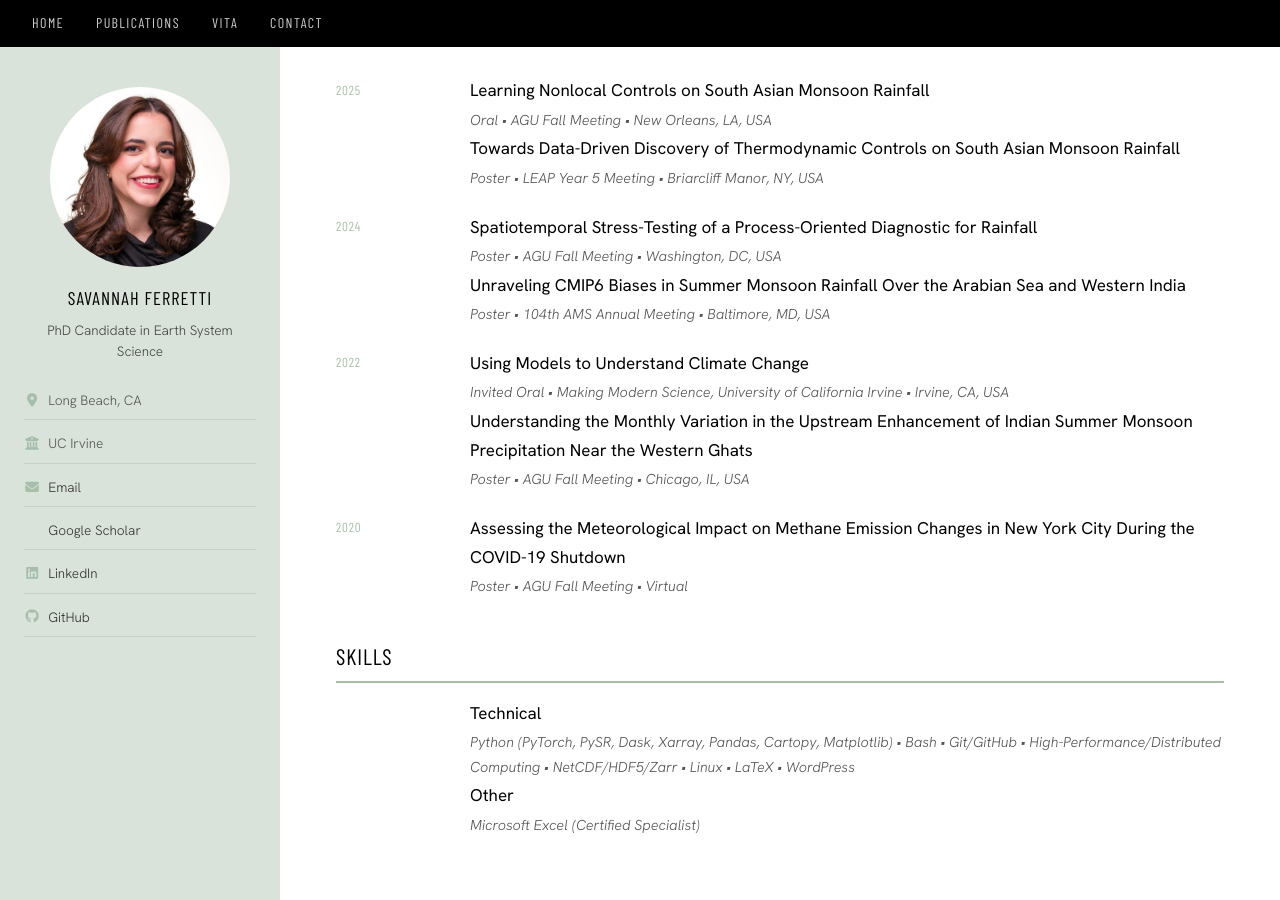
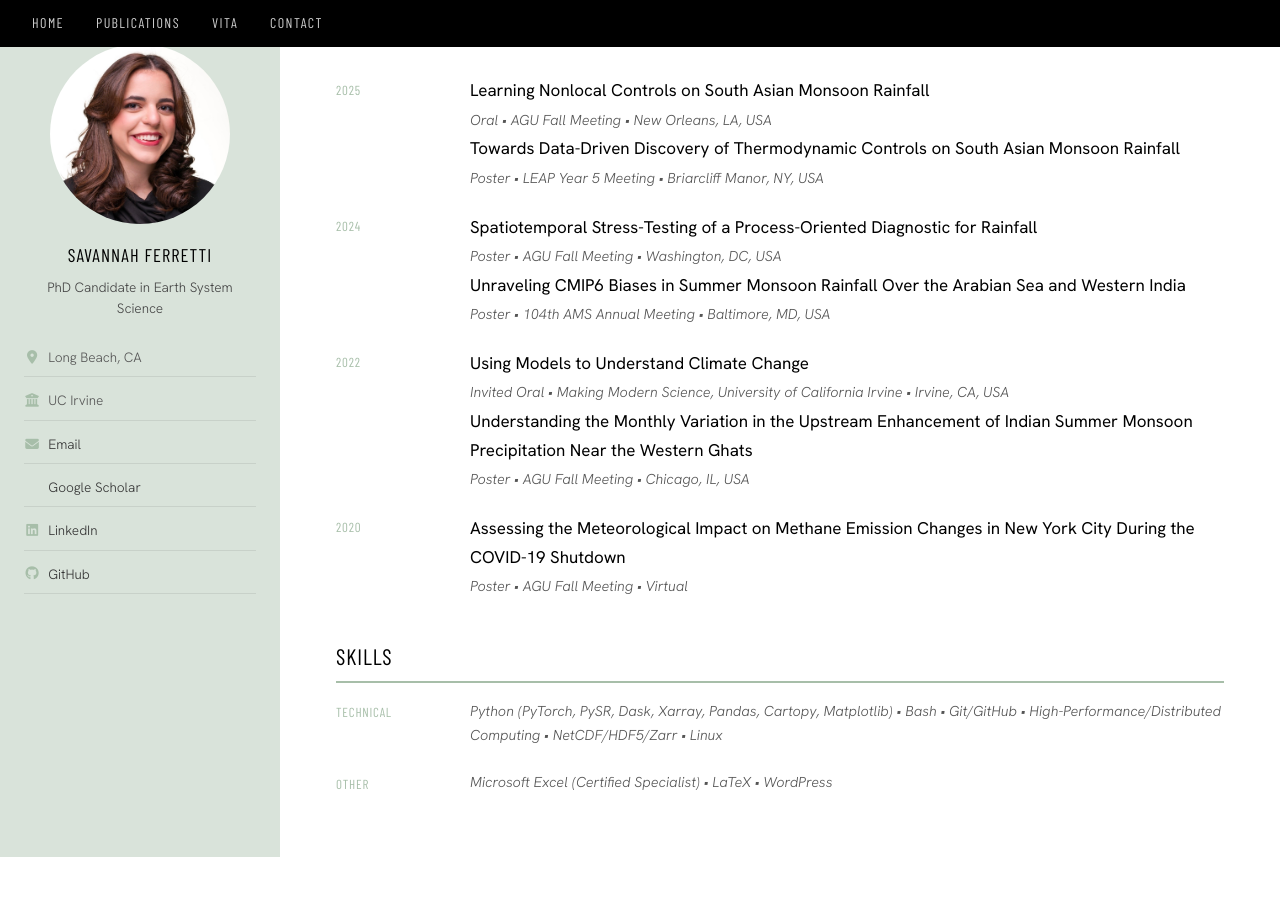
Before and after one commit to savannahferretti/savannahferretti.github.io, a Jekyll site: the page built from pages/vita.md, in a window 1280 px wide and 900 px high, scrolled down 1760 px. Built offline with Jekyll 4.4.1, drawn with Linux system fonts in a browser that asks for light colours; a style sheet for code colours, icons or effects is not loaded; after the commit the page ends 2617 px from its top, so only the background shows below that.

Commit message:
Update vita.md

```diff
--- a/pages/vita.md
+++ b/pages/vita.md
@@ -166,11 +166,15 @@ This is an abbreviated vita. A full CV and a shorter resume are both available f
 ## Skills
 
 <div class="cv-entry">
-  <div class="cv-entry__date"></div>
+  <div class="cv-entry__date">Technical</div>
   <div class="cv-entry__body">
-    <p class="cv-entry__title">Technical</p>
-    <p class="cv-entry__sub">Python (PyTorch, PySR, Dask, Xarray, Pandas, Cartopy, Matplotlib) • Bash • Git/GitHub • High-Performance/Distributed Computing • NetCDF/HDF5/Zarr • Linux • LaTeX • WordPress</p>
-    <p class="cv-entry__title">Other</p>
-    <p class="cv-entry__sub">Microsoft Excel (Certified Specialist)</p>
+    <p class="cv-entry__sub">Python (PyTorch, PySR, Dask, Xarray, Pandas, Cartopy, Matplotlib) • Bash • Git/GitHub • High-Performance/Distributed Computing • NetCDF/HDF5/Zarr • Linux</p>
   </div>
 </div>
+
+<div class="cv-entry">
+  <div class="cv-entry__date">Other</div>
+  <div class="cv-entry__body">
+    <p class="cv-entry__sub">Microsoft Excel (Certified Specialist) • LaTeX • WordPress</p>
+  </div>
+</div>
```
